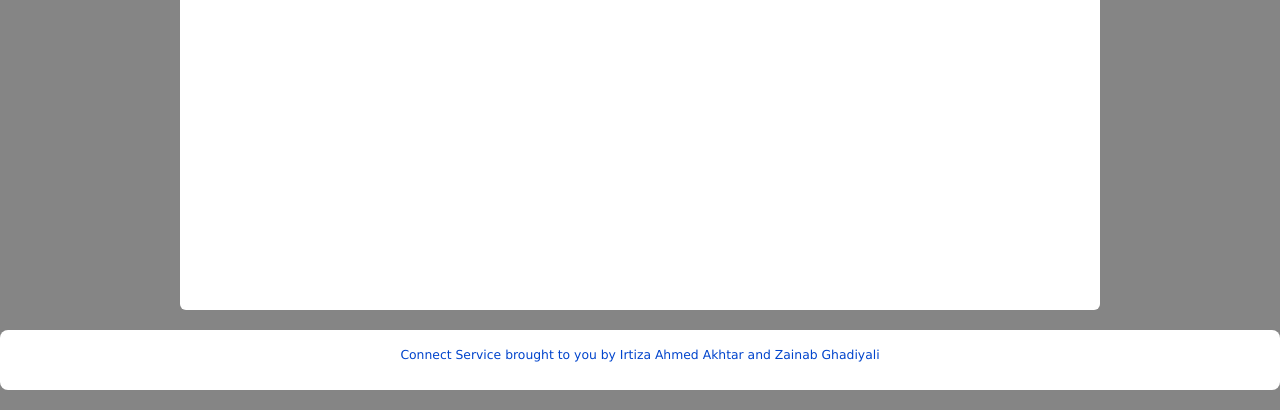
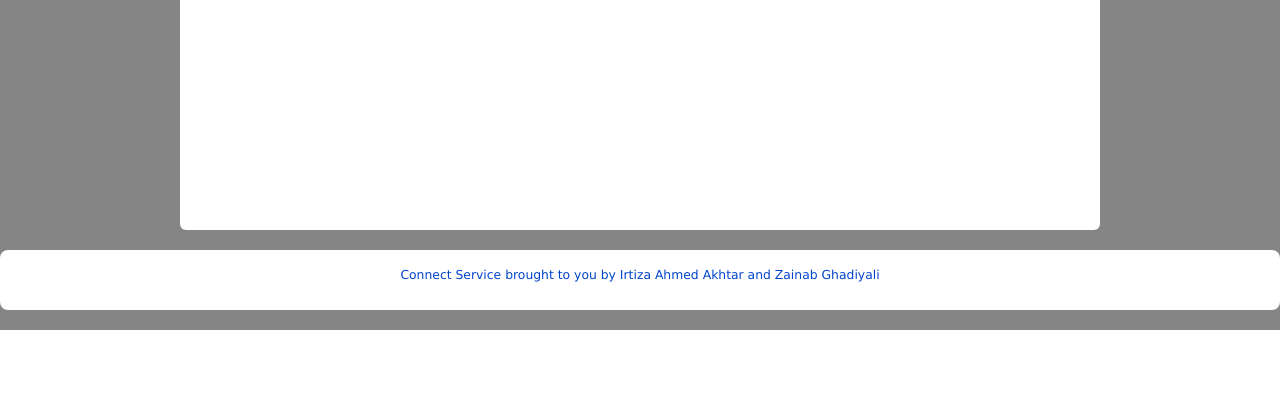
Before and after one commit to heyeon/739_chat, a PHP site: page / in a window 1280 px wide. Shown: the part 770-1180 px from the top of the page. After the commit the page ends 1100 px from the top, so only its background shows below. Run offline with PHP 8.4, Linux system fonts and the light colour scheme; data that the repository does not hold is empty; some libraries are stand-ins or nearby versions.

Commit message:
Fixed body % style

```diff
--- a/connect/css/connect.css
+++ b/connect/css/connect.css
@@ -6,7 +6,7 @@ body
 #body
 {
 	width: 800px;
-	height: 120%;
+	height: 110%;
 	margin:auto
 }
 
```
